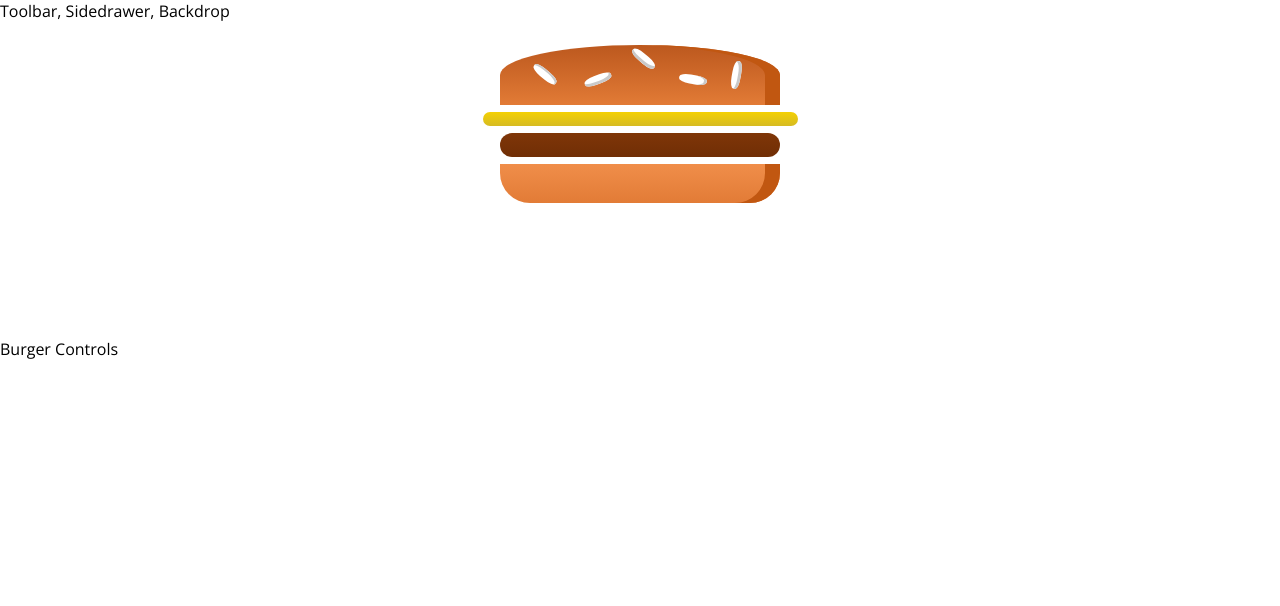
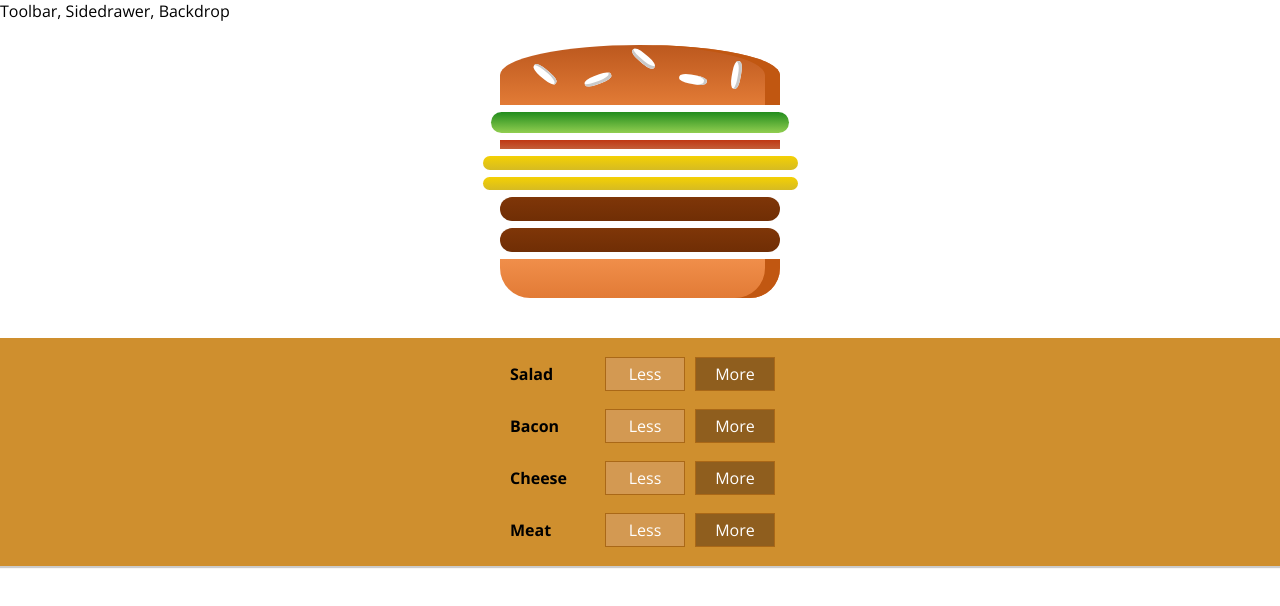
Before and after one commit to AsadMarfani/react-burger-builder-app, a React app: page / in a window 1280 px wide. Shown: the top 606 px of the page. Built offline with nearby package versions, Linux system fonts and the light colour scheme.

Commit message:
Added build controls and style the components inisde it

```diff
--- a/src/components/Burger/Burger.js
+++ b/src/components/Burger/Burger.js
@@ -2,11 +2,24 @@ import React from 'react';
 import classes from './Burger.css';
 import BurgerIngredients from './BurgerIngredients/BurgerIngredients'
 const burger = (props) => {
+  let transformedIngredients = Object
+    .keys(props.ingredients)
+    .map(igKey => {
+      return [...Array(props.ingredients[igKey])].map((_, index) => {
+        return <BurgerIngredients key={index + igKey} type={igKey}/>;
+      })
+    })
+    .reduce((acc, curr) => {
+      return acc.concat(curr);
+    }, []);
+  if (transformedIngredients.length === 0) {
+    transformedIngredients = <p>Please start adding ingredients</p>
+  }
+  console.log(transformedIngredients);
   return (
     <div className={classes.Burger}>
       <BurgerIngredients type={'bread-top'}/>
-            <BurgerIngredients type={'cheese'}/>
-            <BurgerIngredients type={'meat'}/>
+        {transformedIngredients}
       <BurgerIngredients type={'bread-bottom'}/>
     </div>
   );
--- /dev/null
+++ b/src/components/Burger/BurgerControls/BurgerControl/BurgerControl.css
@@ -0,0 +1,58 @@
+.BuildControl {
+    display: flex;
+    justify-content: space-between;
+    align-items: center;
+    margin: 5px 0;
+}
+
+.BuildControl button {
+    display: block;
+    font: inherit;
+    padding: 5px;
+    margin: 0 5px;
+    width: 80px;
+    border: 1px solid #aa6817;
+    cursor: pointer;
+    outline: none
+}
+
+.BuildControl button:disabled {
+    background-color: #AC9980;
+    border: 1px solid #7E7365;
+    color: #ccc;
+    cursor: default;
+}
+
+.BuildControl button:hover:disabled {
+    background-color: #AC9980;
+    color: #ccc;
+    cursor: not-allowed;
+}
+
+.Label {
+    padding: 10px;
+    font-weight: bold;
+    width: 80px;
+}
+
+.BuildControl .Less {
+    background-color: #D39952;
+    color: white;
+}
+
+.BuildControl .More {
+    background-color: #8F5E1E;
+    color: white;
+}
+
+.BuildControl .Less:hover,
+.BuildControl .Less:active {
+    background-color: #DAA972;
+    color: white;
+}
+
+.BuildControl .More:hover,
+.BuildControl .More:active {
+    background-color: #99703F;
+    color: white;
+}
--- /dev/null
+++ b/src/components/Burger/BurgerControls/BurgerControl/BurgerControl.js
@@ -0,0 +1,11 @@
+import React from 'react';
+import classes from './BurgerControl.css';
+const BurgerControl = (props) => (
+  <div className={classes.BuildControl}>
+    <div className={classes.Label}>{props.label}</div>
+    <button className={classes.Less}>Less</button>
+    <button className={classes.More}>More</button>
+  </div>
+)
+
+export default BurgerControl;
--- /dev/null
+++ b/src/components/Burger/BurgerControls/BurgerControls.css
@@ -0,0 +1,10 @@
+.BurgerControls {
+    width: 100%;
+    display: flex;
+    flex-flow: column;
+    align-items: center;
+    margin: auto;
+    background-color: #cf8f2e;
+    box-shadow: 0 2px 1px #cccccc;
+    padding: 10px 0;
+}
--- /dev/null
+++ b/src/components/Burger/BurgerControls/BurgerControls.js
@@ -0,0 +1,28 @@
+import React from 'react';
+import classes from './BurgerControls.css';
+import BurgerControl from './BurgerControl/BurgerControl';
+
+const controls = [
+  {
+    label: "Salad",
+    type: "salad"
+  }, {
+    label: "Bacon",
+    type: "bacon"
+  }, {
+    label: "Cheese",
+    type: "cheese"
+  }, {
+    label: "Meat",
+    type: "meat"
+  }
+]
+const BurgerControls = (props) => (
+  <div className={classes.BurgerControls}>
+    {controls.map((ctrl) => {
+      return <BurgerControl key={ctrl.label} label={ctrl.label}/>
+    })}
+  </div>
+)
+
+export default BurgerControls;
--- a/src/containers/BurgerBuilder/BurgerBuilder.js
+++ b/src/containers/BurgerBuilder/BurgerBuilder.js
@@ -1,12 +1,21 @@
 import React, {Component} from 'react';
-import Burger from '../../components/Burger/Burger'
+import Burger from '../../components/Burger/Burger';
+import BurgerControls from '../../components/Burger/BurgerControls/BurgerControls';
 import Wrapper from '../../wrapper/wrapper';
 class BurgerBuilder extends Component {
+  state = {
+    ingredients: {
+      salad: 1,
+      bacon: 1,
+      cheese: 2,
+      meat: 2
+    }
+  }
   render() {
     return (
       <Wrapper>
-        <Burger/>
-        <div>Burger Controls</div>
+        <Burger ingredients={this.state.ingredients}/>
+        <BurgerControls/>
       </Wrapper>
     );
   }
```
Lines whose indentation alone changed are shown as unchanged.
